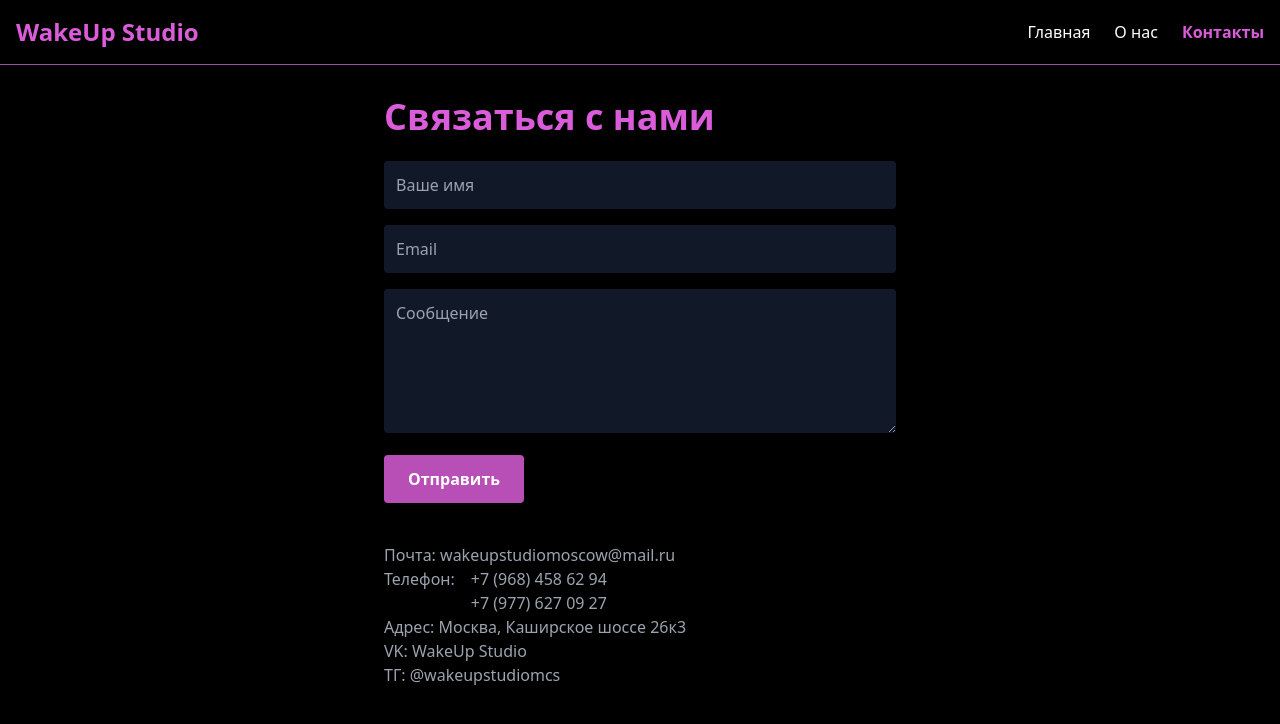
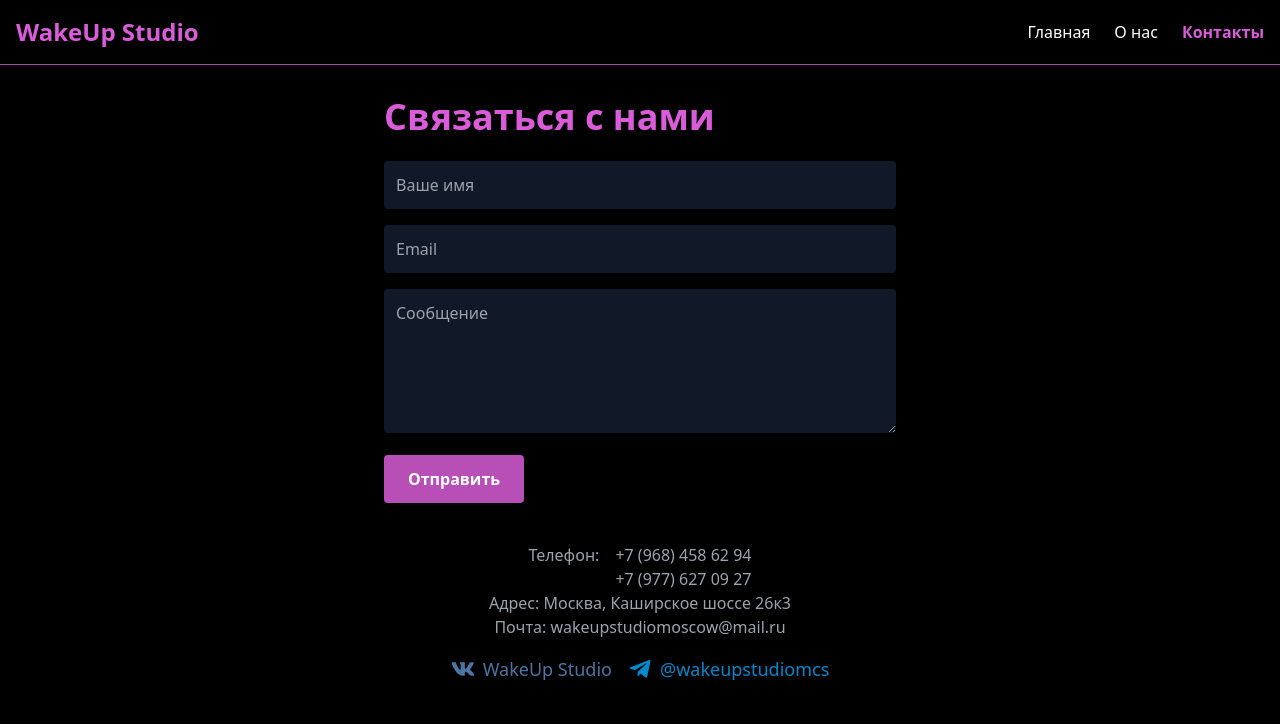
Before and after one commit to Alexandrtrp/wakeUp-site, a React (Vite) app: page /wakeUp-site/contact in a window 1280 px wide. Shown: the top 724 px of the page. Built offline with nearby package versions, Linux system fonts and the light colour scheme; the HTML template or start-up script is replaced by a standard one.

Commit message:
add footer

```diff
--- a/package.json
+++ b/package.json
@@ -10,8 +10,10 @@
     "deploy": "gh-pages -d dist"
   },
   "dependencies": {
+    "emailjs-com": "^3.2.0",
     "react": "^18.2.0",
     "react-dom": "^18.2.0",
+    "react-icons": "^5.5.0",
     "react-router-dom": "^6.11.2",
     "react-slick": "^0.30.3",
     "slick-carousel": "^1.8.1"
--- /dev/null
+++ b/src/components/Footer.jsx
@@ -0,0 +1,16 @@
+import { Links } from "./Links";
+
+export const Footer = () => (
+  <div className="mt-10 text-gray-400 flex flex-col items-center">
+    <div className="flex gap-4">
+      <p>Телефон:</p>
+      <div className="flex flex-col">
+        <span>+7 (968) 458 62 94</span>
+        <span>+7 (977) 627 09 27</span>
+      </div>
+    </div>
+    <p>Адрес: Москва, Каширское шоссе 26к3</p>
+    <p>Почта: wakeupstudiomoscow@mail.ru</p>
+    <Links />
+  </div>
+);
--- /dev/null
+++ b/src/components/Links.jsx
@@ -0,0 +1,29 @@
+import { FaVk, FaTelegramPlane } from "react-icons/fa";
+
+export const Links = () => {
+  return (
+    <div className="flex flex-col sm:flex-row gap-4 items-center justify-center my-4">
+      {/* VK Link */}
+      <a
+        href="https://vk.com/wakeupstuuu"
+        target="_blank"
+        rel="noopener noreferrer"
+        className="flex items-center text-[#4c75a3] text-lg transition-all duration-300 hover:text-[#3b5f8c] hover:underline"
+      >
+        <FaVk size={24} className="mr-2" />
+        WakeUp Studio
+      </a>
+
+      {/* Telegram Link */}
+      <a
+        href="https://t.me/wakeupstudio"
+        target="_blank"
+        rel="noopener noreferrer"
+        className="flex items-center text-[#0088cc] text-lg transition-all duration-300 hover:text-[#006699] hover:underline"
+      >
+        <FaTelegramPlane size={24} className="mr-2" />
+        @wakeupstudiomcs
+      </a>
+    </div>
+  );
+};
--- a/src/pages/Contact.jsx
+++ b/src/pages/Contact.jsx
@@ -1,5 +1,6 @@
 import { useState } from "react";
-import { Link } from "react-router-dom";
+import emailjs from "emailjs-com";
+import { Footer } from "../components/Footer";
 
 export const Contact = () => {
   const [formData, setFormData] = useState({
@@ -17,22 +18,22 @@ export const Contact = () => {
     e.preventDefault();
     setStatus("loading");
 
-    try {
-      const response = await fetch("https://formspree.io/f/yourFormID", {
-        method: "POST",
-        headers: { "Content-Type": "application/json" },
-        body: JSON.stringify(formData),
-      });
-
-      if (response.ok) {
-        setStatus("success");
-        setFormData({ name: "", email: "", message: "" });
-      } else {
-        setStatus("error");
-      }
-    } catch {
-      setStatus("error");
-    }
+    emailjs
+      .send(
+        "service_7gixz8d",     // замените на ваш Service ID
+        "template_t9fjor6",    // замените на ваш Template ID
+        formData,
+        "your_public_key"      // замените на ваш Public Key
+      )
+      .then(
+        (result) => {
+          setStatus("success");
+          setFormData({ name: "", email: "", message: "" });
+        },
+        (error) => {
+          setStatus("error");
+        }
+      );
   };
 
   return (
@@ -82,20 +83,7 @@ export const Contact = () => {
       {status === "error" && (
         <p className="text-red-500 mt-4">Ошибка отправки. Попробуйте позже.</p>
       )}
-
-      <div className="mt-10 text-gray-400 flex flex-col">
-        <p>Почта: wakeupstudiomoscow@mail.ru</p>
-        <div className="flex gap-4">
-          <p>Телефон:</p>
-          <div className="flex flex-col">
-            <span>+7 (968) 458 62 94</span>
-            <span>+7 (977) 627 09 27</span>
-          </div>
-        </div>
-        <p>Адрес: Москва, Каширское шоссе 26к3</p>
-        <Link to="https://vk.com/wakeupstuuu">VK: WakeUp Studio </Link>
-        <Link>ТГ: @wakeupstudiomcs</Link>
-      </div>
+      <Footer />
     </div>
   );
 };
--- a/src/pages/Home.jsx
+++ b/src/pages/Home.jsx
@@ -10,6 +10,7 @@ import {
 } from "../constant";
 import { CaruselWidthModal } from "../components/CaruselWidthModal";
 import { Music } from "../components/Music";
+import { Footer } from "../components/Footer";
 
 export const Home = () => {
   return (
@@ -17,7 +18,7 @@ export const Home = () => {
       <div className="min-h-screen bg-black text-white flex flex-col items-center justify-center p-8 text-center">
         <h1 className="mb-6">
           <img
-            src="/header.jpg"
+            src="./header.jpg"
             alt="WakeUp Studio"
             className="w-full max-w-[500px] mx-auto"
           />
@@ -55,19 +56,7 @@ export const Home = () => {
       <Carousel data={gallaryData} />
       <CaruselWidthModal title={orderData.title} data={orderData.data} />
       <CaruselWidthModal title={"Оборудование"} data={equirement} />
-      <div className="mt-10 text-gray-400 flex flex-col">
-        <p>Почта: wakeupstudiomoscow@mail.ru</p>
-        <div className="flex gap-4">
-          <p>Телефон:</p>
-          <div className="flex flex-col">
-            <span>+7 (968) 458 62 94</span>
-            <span>+7 (977) 627 09 27</span>
-          </div>
-        </div>
-        <p>Адрес: Москва, Каширское шоссе 26к3</p>
-        <Link to="https://vk.com/wakeupstuuu">VK: WakeUp Studio </Link>
-        <Link to="https://t.me/wakeupstudio">ТГ: @wakeupstudiomcs</Link>
-      </div>
+      <Footer/>
     </div>
   );
 };
```
Also changed, not shown: 1 other file (tests, documents, lock files or other folders).
